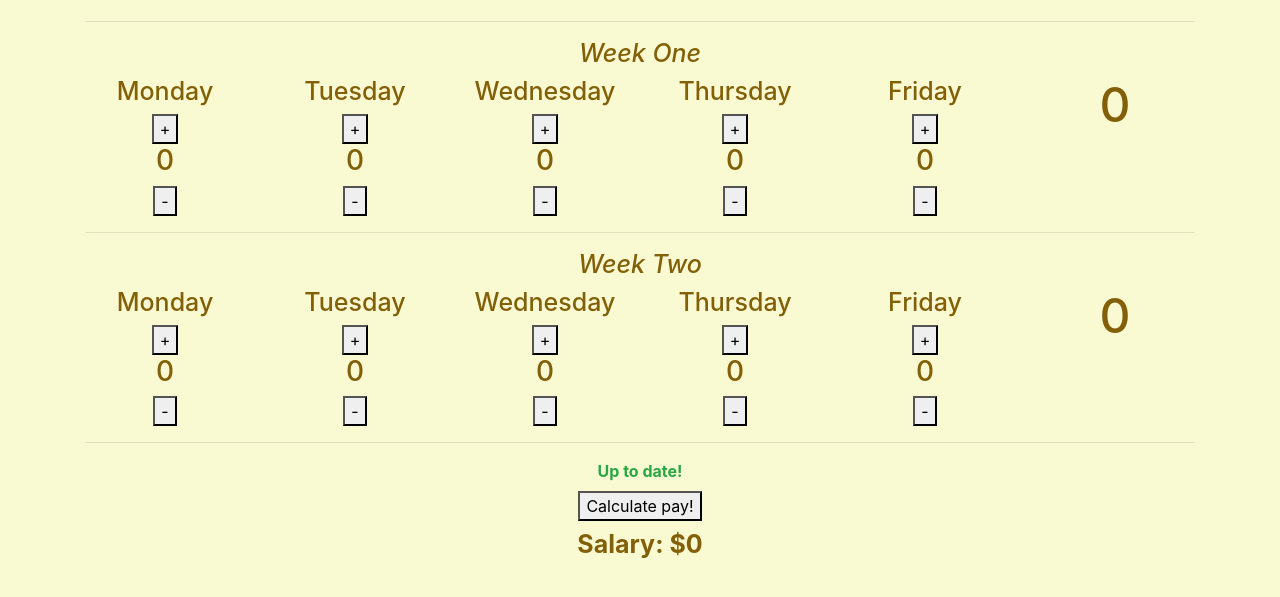
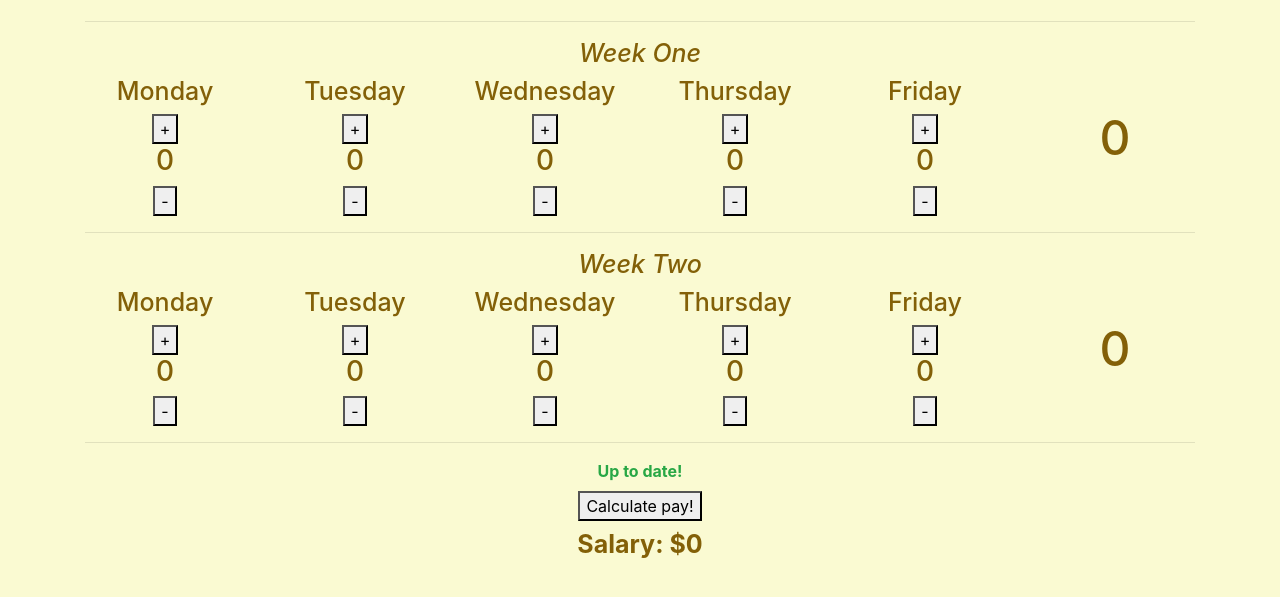
Before and after one commit to rrt2335/timecard, a plain HTML site: page index.html in a window 1280 px wide. Shown: the part 51-648 px from the top of the page. Drawn offline with nearby package versions, Linux system fonts and the light colour scheme.

Commit message:
Formatting

```diff
--- a/index.html
+++ b/index.html
@@ -53,7 +53,7 @@
                 <h3 id="five">0</h3>
                 <button onclick="decreaseHour('weekOne', 'Friday')">-</button>
             </div>
-            <div id="total-wk1" class="col-2">
+            <div id="total-wk1" class="col-2 d-flex align-items-center justify-content-center">
                 <h3 class="total" id="total">0</h3>
             </div>
         </div>
@@ -94,7 +94,7 @@
                 <h3 id="ten">0</h3>
                 <button onclick="decreaseHour('weekTwo', 'Friday')">-</button>
             </div>
-            <div id="total-wk2" class="col-2">
+            <div id="total-wk2" class="col-2 d-flex align-items-center justify-content-center">
                 <h3 class="total" id="total2">0</h3>
             </div>
         </div>
```
